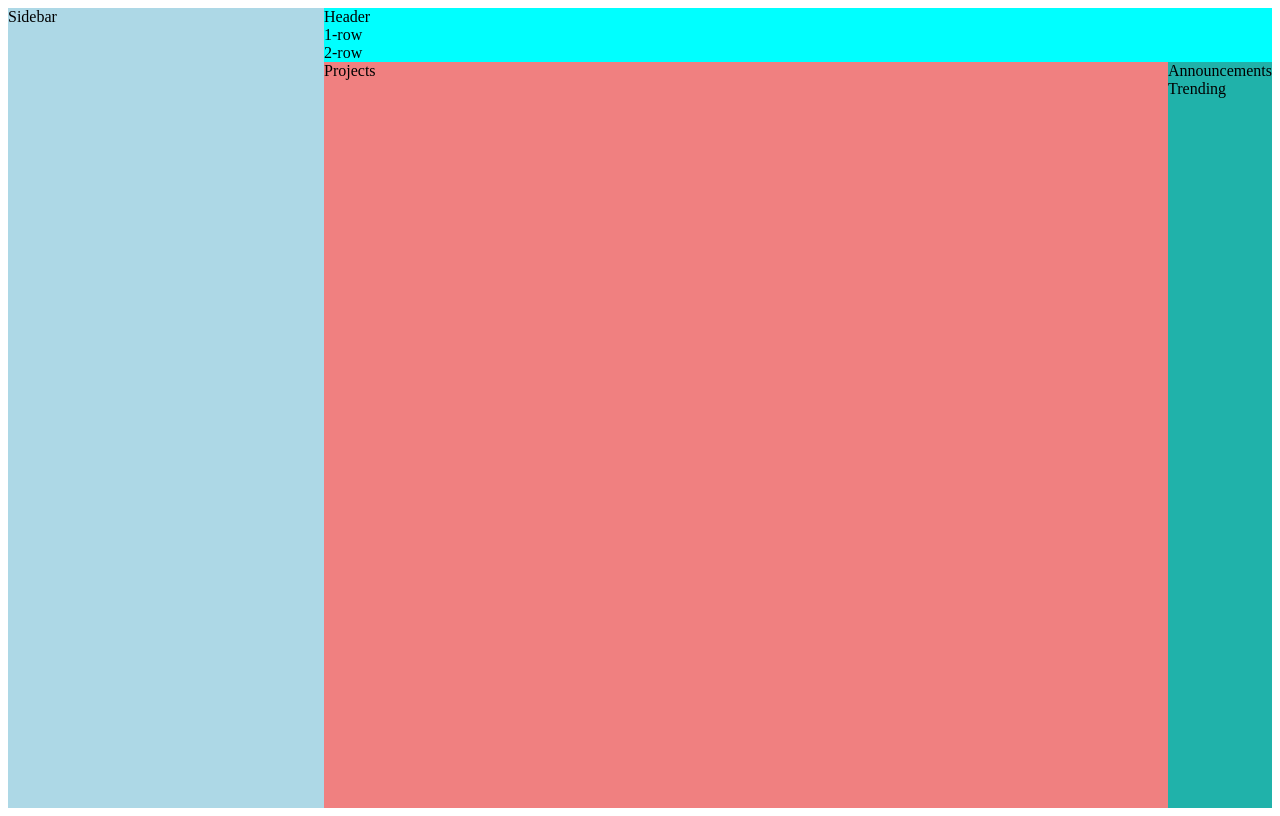
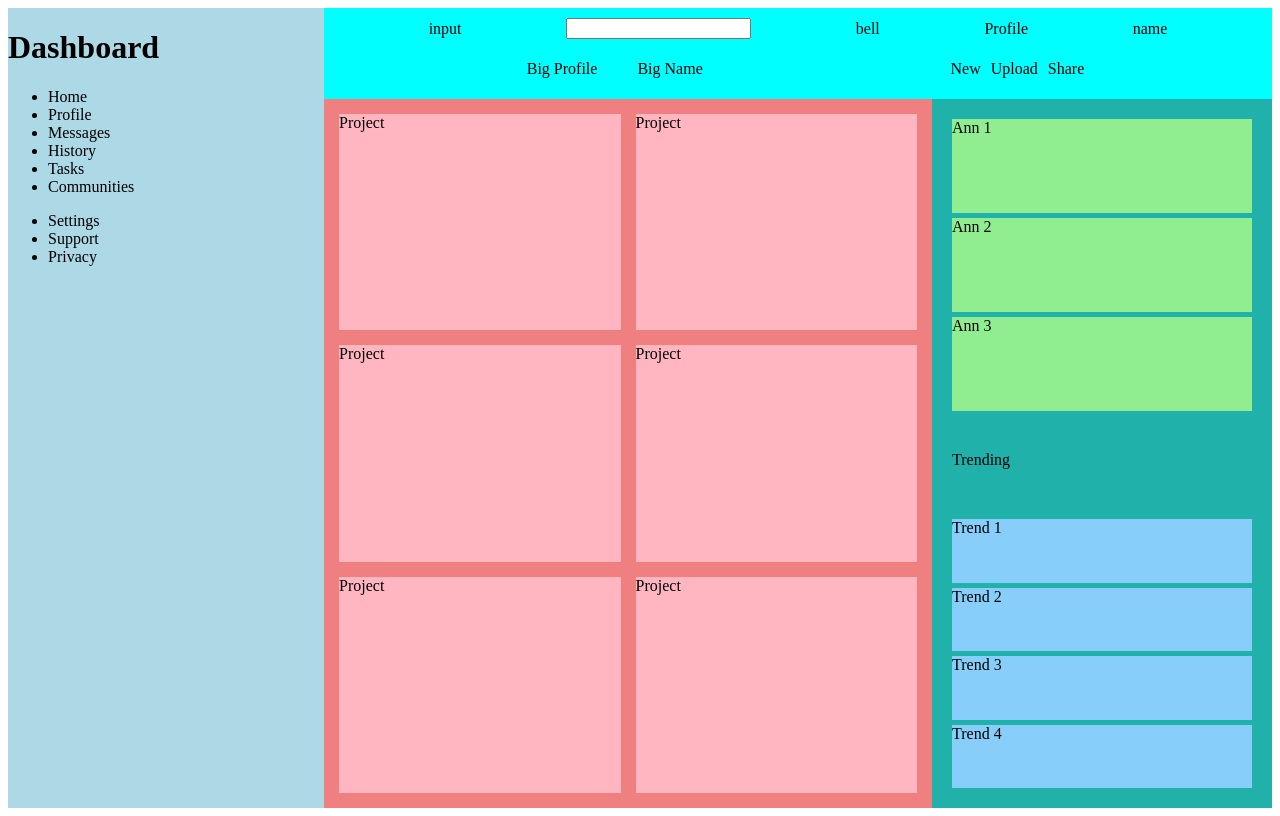
Before and after one commit to SandorMadacsi/dashboard, a plain HTML site: page index.html in a window 1280 px wide. Drawn offline with Linux system fonts and the light colour scheme.

Commit message:
Add default layout

```diff
--- a/index.html
+++ b/index.html
@@ -9,25 +9,78 @@
 <body>
     <div class="grid-container">
          <header>
-            Header
-            <div class="1-row">
-                1-row
+            <div class="row-1">
+                <label for="search">input</label>
+                <input type="text" name="search" id="search">
+                <div class="notification">bell</div>
+                <div class="profile">Profile</div>
+                <div class="name"> name</div>
             </div>
-            <div class="2-row">
-                2-row
+
+            <div class="row-2">
+
+                <div class="main-profile">
+                    <div class="notification">
+                        Big Profile
+                    </div>
+                    <div class="profile">
+                        Big Name
+                    </div>
+                </div>
+
+                <div >
+                    <ul class="header-buttons">
+                        <li>New</li>
+                        <li>Upload</li>
+                        <li>Share</li>
+                    </ul>
+                </div>
             </div>
         </header>
-        <div class="sidebar"> Sidebar</div>
+        <div class="sidebar">
+            <div class="logo"><h1>Dashboard</h1></div>
+            <div class="main-menu">
+                <ul>
+                    <li>Home</li>
+                    <li>Profile</li>
+                    <li>Messages</li>
+                    <li>History</li>
+                    <li>Tasks</li>
+                    <li>Communities</li>
+                </ul>
+            </div>
+            <div class="second-menu">
+                <ul>
+                    <li>Settings</li>
+                    <li>Support</li>
+                    <li>Privacy</li>
+                </ul>
+            </div>
+
+
+        </div>
         <main>
             <div class="projects">
-                Projects
+                <div class="project">Project</div>
+                <div class="project">Project</div>
+                <div class="project">Project</div>
+                <div class="project">Project</div>
+                <div class="project">Project</div>
+                <div class="project">Project</div>
             </div>
             <div class="misc">
+
                 <div class="announ">
-                    Announcements
+                    <div class="an-card">Ann 1</div>
+                    <div class="an-card">Ann 2</div>
+                    <div class="an-card">Ann 3</div>
                 </div>
                 <div class="trending">
                     Trending
+                    <div class="trend-card">Trend 1</div>
+                    <div class="trend-card">Trend 2</div>
+                    <div class="trend-card">Trend 3</div>
+                    <div class="trend-card">Trend 4</div>
                 </div>
             </div>
 
--- a/style.css
+++ b/style.css
@@ -11,8 +11,37 @@
 header{
     background-color: aqua;
     grid-column: 2/3;
+    display: flex;
+    flex-direction: column;
 }
 
+header > *{
+    display: flex;
+    justify-content: space-evenly;
+    align-items: center;
+}
+
+
+.row-1{
+    padding-top: 10px;
+}
+.row-2 > *{
+    display: flex;
+}
+.main-profile > *{
+    padding: 20px;
+}
+
+
+.header-buttons{
+    display:flex;
+
+}
+
+.header-buttons li{
+    padding:5px;
+    list-style: none;
+}
 
 /* SIDEBAR */
 .sidebar{
@@ -36,4 +65,40 @@ main .projects{
 
 main .misc{
     background-color: lightseagreen;
+    display: grid;
 }
+
+
+.projects{
+    padding: 15px;
+    display: grid;
+    grid-template: 1fr 1fr 1fr / 1fr 1fr;
+    grid-gap: 15px;
+}
+
+.project{
+    background-color: lightpink;
+}
+
+.announ{
+    display: grid;
+    grid-template: 1fr 1fr 1fr / 300px;;
+    gap:5px;
+    padding:20px;
+}
+
+.an-card{
+    background-color: lightgreen;
+}
+
+
+.trending{
+    display: grid;
+    grid-gap:5px;
+    padding:20px;
+
+}
+
+.trend-card{
+    background-color: lightskyblue;
+}
```
